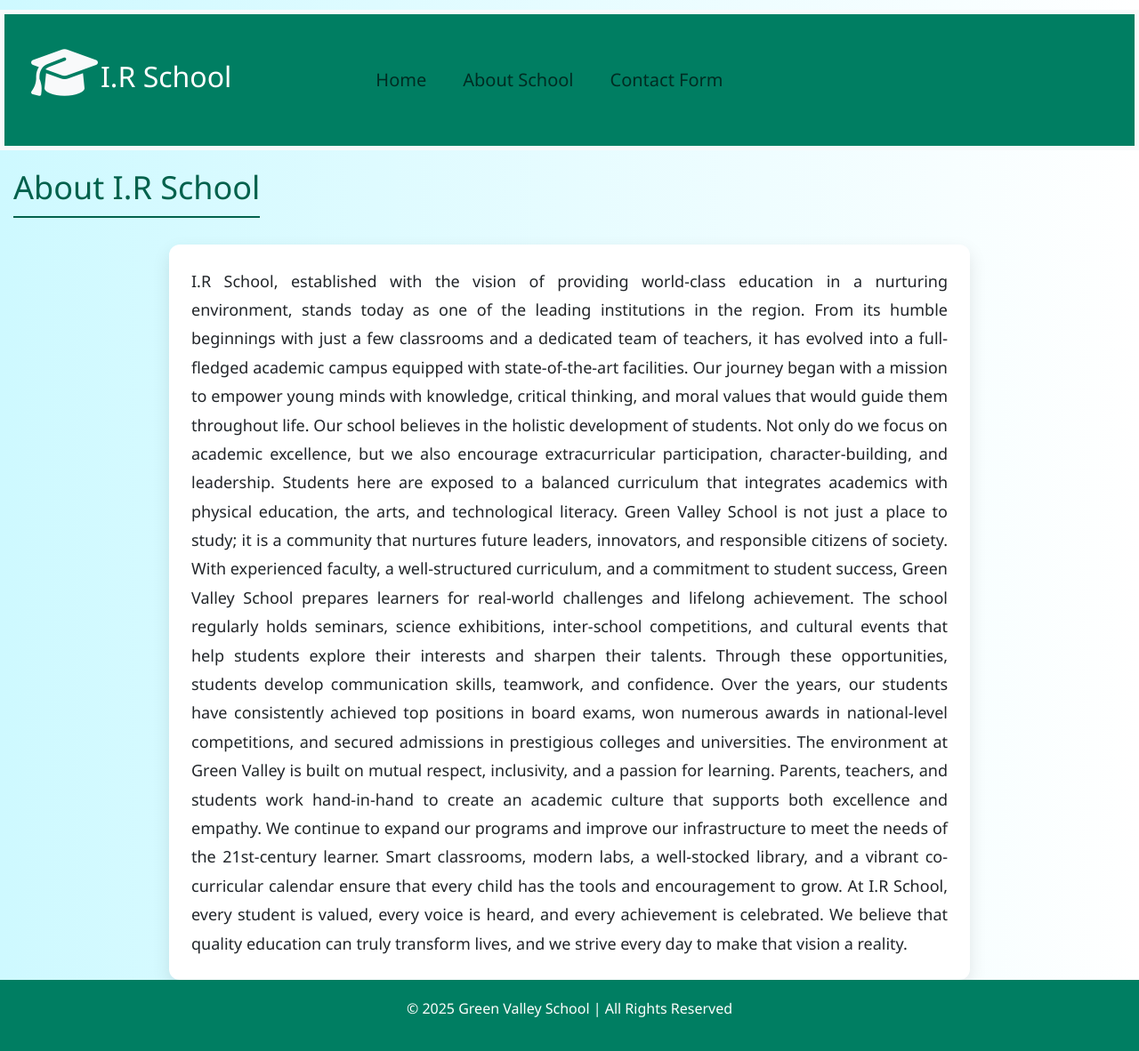
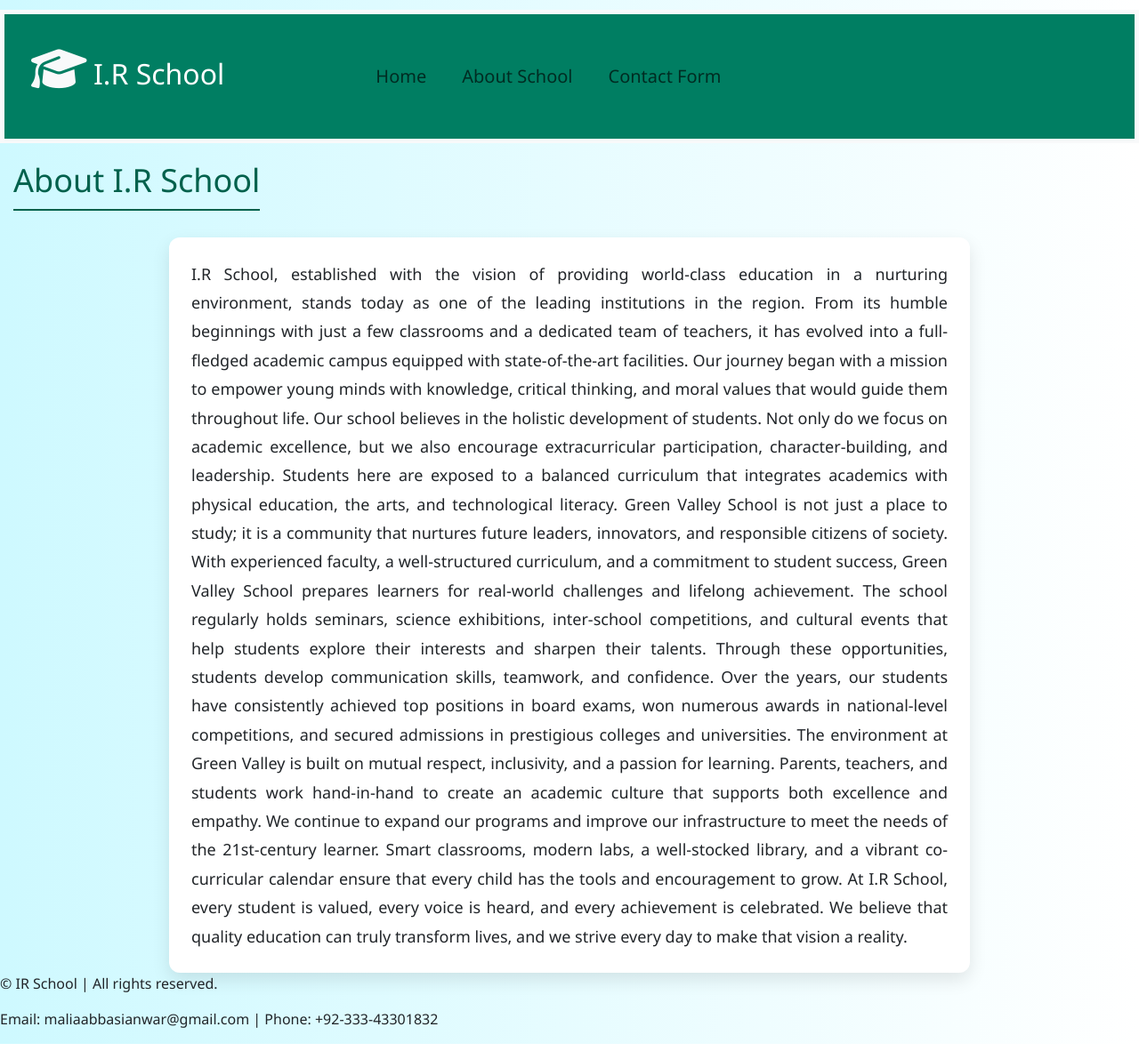
Before and after one commit to Ali6665/Client_Project, a plain HTML site: page about.html in a window 1280 px wide. Shown: the part 42-1224 px from the top of the page at 89% size. Drawn offline with nearby package versions, Linux system fonts and the light colour scheme; a script that the page names is missing.

Commit message:
Update about.html

```diff
--- a/about.html
+++ b/about.html
@@ -15,23 +15,23 @@
   </div>
 
     <!-- navbar start -->
-    <nav class="navbar navbar-expand-lg bg-body-tertiary   " style="padding: 5px; background-color: rgb(0, 126, 98);">
-        <div class="container-fluid text-align-center " style="background-color: rgb(0, 126, 98); ">
-          <a class="navbar-brand mx-5 my-3" href="#"> <i class="fa-solid fa-graduation-cap text-light" style="position: relative;right: 30px; top: 15px; font-size: 60px;"></i><h1 class="fs-2" style="position: relative    ; bottom: 30px; left: 48px; color: white;">I.R School</h1></a>
+    <nav class="navbar navbar-expand-lg bg-body-tertiary   " style="padding: 5px; background-color:rgb(0, 126, 98); ">
+      <div class="container-fluid text-align-" style="background-color:rgb(0, 126, 98); ">
+        <a class="navbar-brand mx-5 my-3" href="#"> <i class="fa-solid fa-graduation-cap text-light" style="position: relative !important;right: 30px !important; top: 15px !important; font-size: 50px !important;"></i><h1 class="fs-2" style="position: relative; bottom: 25px; left: 40px; color: white; margin-right: 10px;">I.R School</h1></a>
         <button class="navbar-toggler" type="button" data-bs-toggle="collapse" data-bs-target="#navbarSupportedContent" aria-controls="navbarSupportedContent" aria-expanded="false" aria-label="Toggle navigation">
           <span class="navbar-toggler-icon"></span>
         </button>
-          <div class="collapse navbar-collapse ps-5 p-3 ms-5 " style="padding-left: 10px;" >
-            <ul class="navbar-nav me-auto mb-2 mb-lg-0" style="font-size: 20px;">
-              <li class="nav-item"  style="padding-left: 10px;">
+        <div class="collapse navbar-collapse ps-5 p-3 ms-5" id="navbarSupportedContent">
+          <ul class="navbar-nav me-auto mb-2 mb-lg-0" style="font-size: 20px; ">
+            <li class="nav-item">
               <a class="nav-link text-align-center ms-5" href="./index.html">Home</a>
             </li>
-              <li class="nav-item"  style="padding-left: 25px;"></li>
-                <a class="nav-link text-align-center" href="./about.html">About School</a>
+            <li class="nav-item">
+              <a class="nav-link text-align-center ms-4" href="./about.html">About School</a>
             </li>
 
-              <li class="nav-item"  style="padding-left: 25px;"></li>
-                <a class="nav-link text-align-center" href="./contact.html">Contact  Form</a>
+            <li class="nav-item">
+              <a class="nav-link text-align-center ms-4" href="./contact.html">Contact  Form</a>
             </li>
           </ul>
         </div>
@@ -61,8 +61,8 @@
     </section>
   </main>
 
-  <footer>
-    <p>&copy; 2025 Green Valley School | All Rights Reserved</p>
+   <p>&copy; IR School | All rights reserved.</p>
+    <p>Email: maliaabbasianwar@gmail.com | Phone: +92-333-43301832</p>
   </footer>
   <script src="https://cdn.jsdelivr.net/npm/bootstrap@5.3.3/dist/js/bootstrap.bundle.min.js" integrity="sha384-YvpcrYf0tY3lHB60NNkmXc5s9fDVZLESaAA55NDzOxhy9GkcIdslK1eN7N6jIeHz" crossorigin="anonymous"></script>
 
```
Lines whose indentation alone changed are shown as unchanged.
